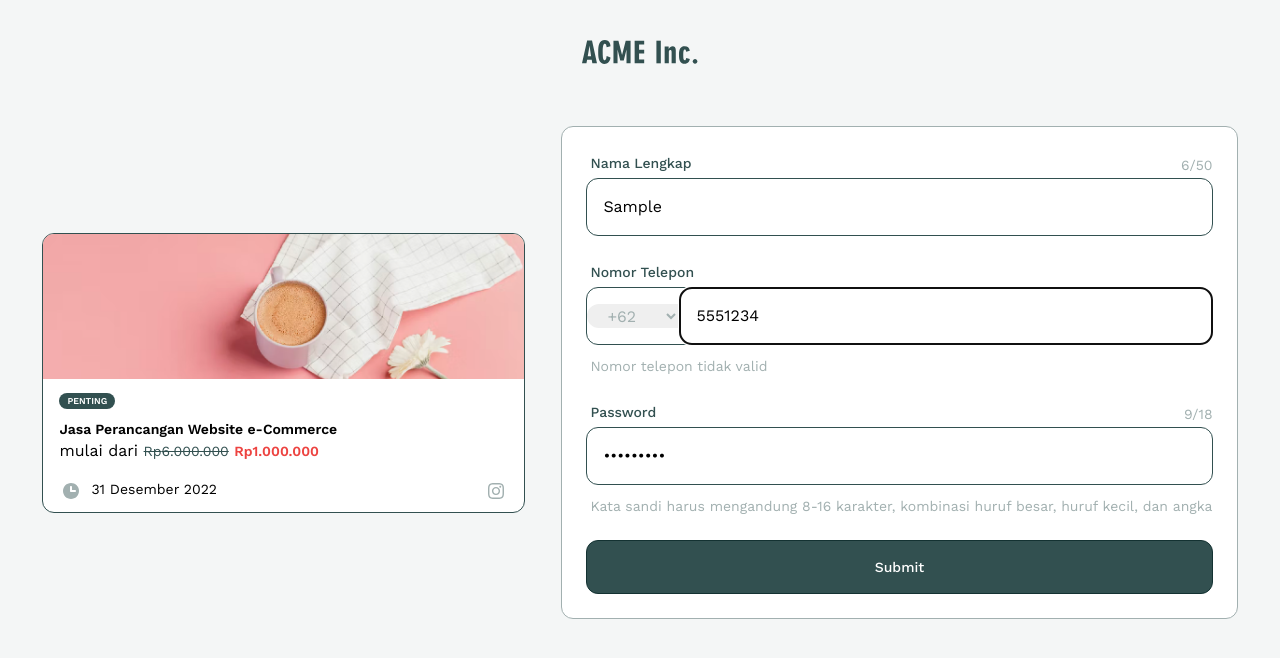
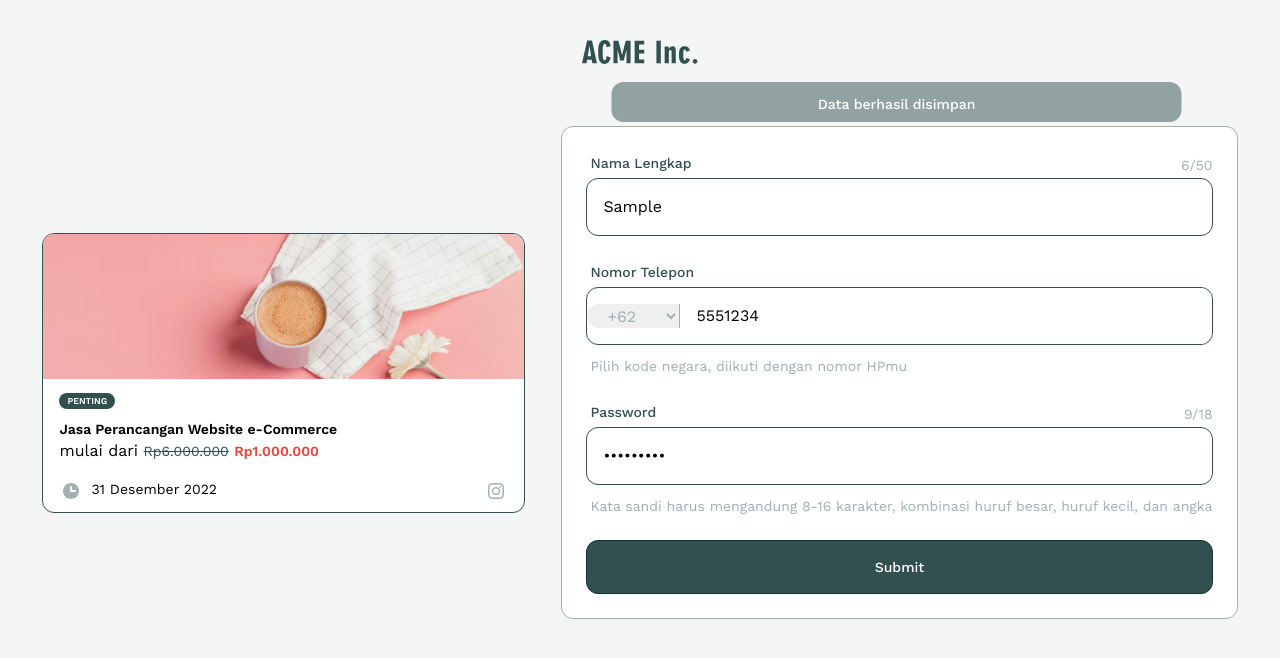
Before and after one commit to arlinshiffa/ACME, a Next.js app in the folder acme/: page / in a window 1280 px wide. Both pictures are taken after typing "Sample", "5551234", "Sample123" into the empty fields and a click on the button "Submit". Shown: the top 658 px of the page. Built offline with nearby package versions, Linux system fonts and the light colour scheme.

Commit message:
add element when submit

```diff
--- /dev/null
+++ b/acme/components/elements/submit/submit.js
@@ -0,0 +1,14 @@
+import PropTypes from 'prop-types';
+import styles from './submit.module.scss';
+
+export default function Submit({ text }) {
+  return <div id="submit" className={styles.submit}>{text}</div>;
+}
+
+Submit.propTypes = {
+  text: PropTypes.string,
+};
+
+Submit.defaultProps = {
+  text: 'Data berhasil disimpan',
+};
--- /dev/null
+++ b/acme/components/elements/submit/submit.module.scss
@@ -0,0 +1,3 @@
+.submit{
+	@apply text-white font-medium text-sm font-work-sans py-[12px] text-center bg-green bg-opacity-50 rounded-xl absolute w-full bottom-16 lg:w-[570px] lg:right-[50%] lg:-top-5 lg:h-[40px] lg:translate-x-[95%] opacity-0;
+}
--- a/acme/components/modules/form/form.js
+++ b/acme/components/modules/form/form.js
@@ -12,10 +12,9 @@ import styles2 from '../../elements/input/input.module.scss';
 export default function Form() {
   const validationSchema = Yup.object().shape({
     name: Yup.string().min(3, 'Nama terlalu pendek').max(50, 'Nama terlalu panjang'),
-    number: Yup.number().max(16, 'Nomor telepon tidak valid').nullable()
-      .transform((v, o) => (o === '' ? null : v), 'Nomor telepon tidak valid')
-      .required('Nomor telepon tidak valid'),
-    password: Yup.string().max(16).min(8).matches(/(?=.*\d)(?=.*[a-z])(?=.*[A-Z])/),
+    number: Yup.string().max(16, 'Nomor tidak valid').required('Nomor tidak valid'),
+    password: Yup.string().max(16).min(8)
+      .matches(/(?=.*\d)(?=.*[a-z])(?=.*[A-Z])/),
   });
 
   const formOptions = { resolver: yupResolver(validationSchema) };
@@ -28,7 +27,8 @@ export default function Form() {
 
   function onSubmit(data) {
     // display form data on success
-    alert(`SUCCESS!! :-)\n\n${JSON.stringify(data, null, 4)}`);
+
+    document.getElementById('submit').style.opacity = '1';
     return false;
   }
 
@@ -37,10 +37,11 @@ export default function Form() {
   const [value, setValue] = useState();
   const [count2, setCount2] = useState(0);
   let nameError = '';
-  let numberError = 'Kata sandi harus mengandung 8-16 karakter kombinasi huruf besar, huruf kecil, dan angka';
+  let numberError = 'Pilih kode negara, diikuti dengan nomor HPmu';
 
   nameError = errors.name?.message;
-  numberError = errors.number?.message;
+  if (errors.number?.message != undefined) numberError = errors.number?.message;
+
   if (count1 > 50) { nameError = 'Nama terlalu panjang'; }
 
   return (
@@ -95,7 +96,7 @@ export default function Form() {
               defaultCountry="ID"
             />
           </div>
-          <div className={`${styles2.input__help} ${errors.password ? styles2.input__help__red : ''} ${count2 > 18 ? styles2.input__red : ''} `}>{numberError}</div>
+          <div className={`${styles2.input__help} ${errors.number ? styles2.input__help__red : ''} ${count2 > 18 ? styles2.input__red : ''} `}>{numberError}</div>
         </div>
       </div>
 
--- a/acme/pages/index.js
+++ b/acme/pages/index.js
@@ -1,6 +1,7 @@
 // import Head from 'next/head';
 // import styles from '../styles/Home.module.css';
 import Image from 'next/image';
+import Submit from "../components/elements/submit/submit";
 import Card from '../components/modules/card/card';
 import Form from '../components/modules/form/form';
 import styles from './index.module.scss';
@@ -9,13 +10,18 @@ export default function Home() {
   return (
 		<div className={styles.index}>
 			<div className={styles.index__logo}>
-        <Image src="/img/logo.svg" alt="logo" width={116.34} height={24} />
+				<Image
+					src='/img/logo.svg'
+					alt='logo'
+					width={116.34}
+					height={24}
+				/>
 			</div>
 			<div className={styles.index__wrapper}>
 				<Card />
 				<Form />
+				<Submit />
 			</div>
 		</div>
-
   );
 }
--- a/acme/pages/index.module.scss
+++ b/acme/pages/index.module.scss
@@ -1,11 +1,11 @@
 .index{
-    @apply container px-4 mt-10 sm:px-0 sm:mx-auto text-center;
+    @apply container px-4 mt-10 sm:px-0 sm:mx-auto text-center ;
 
     &__logo{
         @apply mb-8;
     }
 
     &__wrapper{
-        @apply lg:flex lg:items-center lg:justify-center container
+        @apply lg:flex lg:items-center lg:justify-center container relative;
     }
 }
```
Lines whose indentation alone changed are shown as unchanged.
